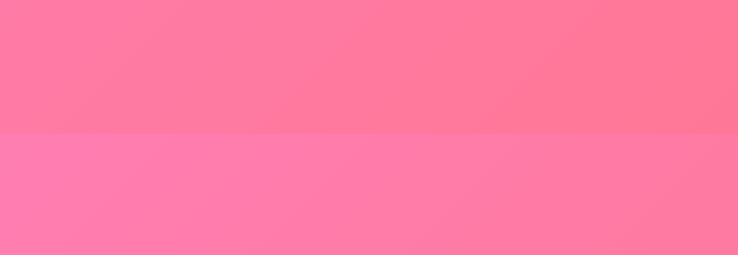
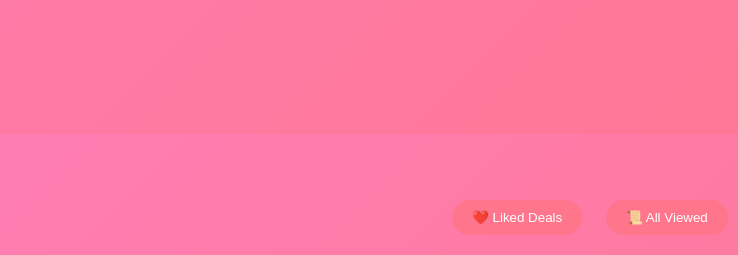
Before and after one commit to 11Poggie11/discount-scraper, a Flask app: page / in a window 1280 px wide. Shown: the part 545-800 px from the top of the page, without its empty margins (50-788 px from the left). Run offline with Flask 3, Linux system fonts and the light colour scheme; the visitor is signed in with stand-in values (Sample User, id 1); data that the repository does not hold is empty.

Commit message:
Implemented Viewed History

```diff
--- a/Back-end.py
+++ b/Back-end.py
@@ -42,6 +42,7 @@
     id = db.Column(db.Integer, primary_key=True)
     user_id = db.Column(db.Integer, db.ForeignKey('users.id'), nullable=False)
     deal_id = db.Column(db.Integer, db.ForeignKey('deals.id'), nullable=False)
+    swipe_direction = db.Column(db.String(10), nullable=False)  # 'liked' or 'disliked'
     viewed_at = db.Column(db.DateTime, default=db.func.current_timestamp())
 
 @login_manager.user_loader
@@ -98,9 +99,10 @@
 def mark_viewed():
     data = request.get_json()
     deal_id = data.get('deal_id')
+    swipe_direction = data.get('swipe_direction')  # 'liked' or 'disliked'
 
-    if not deal_id:
-        return jsonify({"error": "Missing deal_id"}), 400
+    if not deal_id or not swipe_direction:
+        return jsonify({"error": "Missing deal_id or swipe_direction"}), 400
 
     # Check for existing entry
     existing = ViewedDeal.query.filter_by(
@@ -108,12 +110,19 @@
         deal_id=deal_id
     ).first()
 
-    if not existing:
-        new_view = ViewedDeal(user_id=current_user.id, deal_id=deal_id)
+    if existing:
+        # Update swipe direction if already viewed
+        existing.swipe_direction = swipe_direction
+        existing.viewed_at = db.func.current_timestamp()
+    else:
+        # Create a new entry
+        new_view = ViewedDeal(user_id=current_user.id, deal_id=deal_id, swipe_direction=swipe_direction)
         db.session.add(new_view)
-        db.session.commit()
 
-    return jsonify({"message": "Deal marked as viewed"}), 200
+    db.session.commit()
+
+    return jsonify({"message": f"Deal marked as {swipe_direction}"}), 200
+
 
 @app.route('/register', methods=['POST'])
 def register():
@@ -128,5 +137,36 @@
     except Exception as e:
         return jsonify({"error": str(e)}), 400
 
+# Add these routes to your Back-end.py
+
+@app.route('/api/liked_deals')
+@login_required
+def get_liked_deals():
+    liked_deals = ViewedDeal.query.filter_by(
+        user_id=current_user.id,
+        swipe_direction='liked'
+    ).join(Deal).add_entity(Deal).all()
+
+    return jsonify([{
+        "id": deal.id,
+        "product_name": deal.product_name,
+        # Include all other deal fields
+    } for view, deal in liked_deals])
+
+@app.route('/api/viewed_deals')
+@login_required
+def get_viewed_deals():
+    viewed_deals = ViewedDeal.query.filter_by(
+        user_id=current_user.id
+    ).join(Deal).add_entity(Deal).all()
+
+    return jsonify([{
+        "id": deal.id,
+        "product_name": deal.product_name,
+        "swipe_direction": view.swipe_direction,
+        # Include all other deal fields
+    } for view, deal in viewed_deals])
+
+
 if __name__ == '__main__':
     app.run(debug=True)
--- a/templates/index.html
+++ b/templates/index.html
@@ -6,12 +6,95 @@
     <title>Swipe Deals</title>
     <link rel="stylesheet" href="/static/style.css"> <!-- Link to external CSS -->
     <link href="https://fonts.googleapis.com/css2?family=Roboto&display=swap" rel="stylesheet"> <!-- Google Fonts -->
+
+    <style>
+        .scrollable-list {
+            display: none;
+            position: fixed;
+            top: 0;
+            left: 0;
+            right: 0;
+            bottom: 0;
+            background: white;
+            padding: 20px;
+            overflow-y: auto;
+            z-index: 1000;
+        }
+
+        .deal-card {
+            background: #fff;
+            border-radius: 10px;
+            padding: 15px;
+            margin-bottom: 10px;
+            box-shadow: 0 2px 5px rgba(0,0,0,0.1);
+        }
+
+        .history-buttons {
+            position: fixed;
+            bottom: 20px;
+            left: 50%;
+            transform: translateX(-50%);
+            z-index: 100;
+        }
+
+        .history-buttons button {
+            margin: 0 10px;
+            padding: 10px 20px;
+            border: none;
+            border-radius: 25px;
+            background: #ff758c;
+            color: white;
+            cursor: pointer;
+        }
+
+        .filter-buttons {
+            margin-top: 10px;
+        }
+
+        .filter-buttons button {
+            margin-right: 10px;
+            padding: 5px 10px;
+            border-radius: 15px;
+            border: none;
+            background-color: #ff758c;
+            color: white;
+        }
+
+        .close-button {
+            display: block;
+            margin-bottom: 20px;
+            padding: 10px 20px;
+            border-radius: 25px;
+            background-color: #ff758c;
+            color: white;
+            text-align: center;
+            cursor: pointer;
+        }
+    </style>
 </head>
 <body>
     <h1>Swipe Deals</h1>
 
+    <!-- Buttons for Liked and Viewed Deals -->
+    <div class="history-buttons">
+        <button onclick="showLikedDeals()">❤️ Liked Deals</button>
+        <button onclick="showViewedDeals()">📜 All Viewed</button>
+    </div>
+
     <!-- App Container -->
     <div id="app"></div>
+
+    <!-- Scrollable Container for History View -->
+    <div id="history-view" class="scrollable-list">
+        <div class="close-button" onclick="closeHistoryView()">Close</div>
+        <div class="filter-buttons">
+            <button onclick="filterHistory('today')">Today</button>
+            <button onclick="filterHistory('week')">Past 7 Days</button>
+            <button onclick="filterHistory('month')">Past 30 Days</button>
+            <button onclick="filterHistory('forever')">Forever</button>
+        </div>
+        <!-- Deals will be dynamically inserted here -->
+    </div>
 
     <script>
         const app = document.getElementById('app');
@@ -42,10 +125,12 @@
             const card = document.createElement('div');
             card.className = 'card';
             card.dataset.dealId = deal.id;
+
+            // Ensure price is correctly displayed
             card.innerHTML = `
                 <img src="${deal.image_url}" alt="${deal.product_name}">
                 <h3>${deal.product_name}</h3>
-                <p>Price: €${deal.price} ${deal.old_price ? `(was €${deal.old_price})` : ''}</p>
+                <p>Price: €${deal.price !== undefined && deal.price !== null ? deal.price : 'N/A'} ${deal.old_price ? `(was €${deal.old_price})` : ''}</p>
                 <p>Discount Percentage : ${deal.discount_percentage}%</p>
                 <a href="${deal.url}" target="_blank">View Deal</a>
             `;
@@ -59,38 +144,17 @@
         function addSwipeFunctionality(card) {
            let startX;
 
-            card.addEventListener('touchstart', (e) => {
-                startX = e.touches[0].clientX;
-            });
-
-            card.addEventListener('touchmove', (e) => {
-                const moveX = e.touches[0].clientX - startX;
-
-                card.style.transform = `translateX(${moveX}px)`;
-                card.style.opacity = `${1 - Math.abs(moveX) / window.innerWidth}`;
-            });
-
-            card.addEventListener('touchend', (e) => {
-                const moveX = e.changedTouches[0].clientX - startX;
-
-                if (moveX > 50 || moveX < -50) {
-                    markDealAsViewed(card.dataset.dealId); // Mark as viewed
-                    currentIndex++;
-                    renderCard();
-                } else {
-                    card.style.transform = 'translateX(0)';
-                    card.style.opacity = '1';
-                }
-            });
+           card.addEventListener('touchstart', (e) => { startX = e.touches[0].clientX; });
+           card.addEventListener('touchmove', (e) => { const moveX = e.touches[0].clientX - startX; card.style.transform = `translateX(${moveX}px)`; });
+           card.addEventListener('touchend', (e) => { const moveX = e.changedTouches[0].clientX - startX; if (moveX > 50) { markDealAsViewed(card.dataset.dealId, 'liked'); currentIndex++; renderCard(); } else if (moveX < -50) { markDealAsViewed(card.dataset.dealId, 'disliked'); currentIndex++; renderCard(); } else { card.style.transform = 'translateX(0)'; } });
        }
 
-        // Function to mark a deal as viewed
-        async function markDealAsViewed(dealId) {
+       async function markDealAsViewed(dealId, direction) {
            try {
                const response = await fetch('/api/mark_viewed', {
                    method: 'POST',
                    headers: { 'Content-Type': 'application/json' },
-                    body: JSON.stringify({ deal_id: dealId }) // Send deal ID as JSON payload
+                   body: JSON.stringify({ deal_id: dealId, swipe_direction: direction })
                });
 
                const result = await response.json();
@@ -104,6 +168,48 @@
            }
        }
 
+       async function showLikedDeals() {
+           const response = await fetch('/api/liked_deals');
+           const likedDeals = await response.json();
+           renderDealsList(likedDeals);
+       }
+
+       async function showViewedDeals() {
+           const response = await fetch('/api/viewed_deals');
+           const viewedDeals = await response.json();
+           renderDealsList(viewedDeals);
+       }
+
+       function renderDealsList(deals) {
+           const container = document.getElementById('history-view');
+
+           container.innerHTML = '<div class="close-button" onclick="closeHistoryView()">Close</div>';
+
+           deals.forEach(deal => {
+               const card = document.createElement('div');
+               card.className = 'deal-card';
+
+               card.innerHTML = `
+                   <h3>${deal.product_name}</h3>
+                   <p>Price: €${deal.price !== undefined && deal.price !== null ? deal.price : 'N/A'}</p>
+                   ${deal.swipe_direction ? `<p>Status: ${deal.swipe_direction === 'liked' ? '❤️ Liked' : '👎 Disliked'}</p>` : ''}
+               `;
+
+               container.appendChild(card);
+          });
+
+          container.style.display = 'block';
+      }
+
+      function closeHistoryView() {
+          document.getElementById('history-view').style.display = 'none';
+      }
+
+      async function filterHistory(timeRange) {
+          console.log(`Filtering history for range: ${timeRange}`);
+          // Add your backend logic here to filter based on time range
+      }
+
       // Fetch and render deals on page load
       fetchDeals();
     </script>
```
Lines whose indentation alone changed are shown as unchanged.
